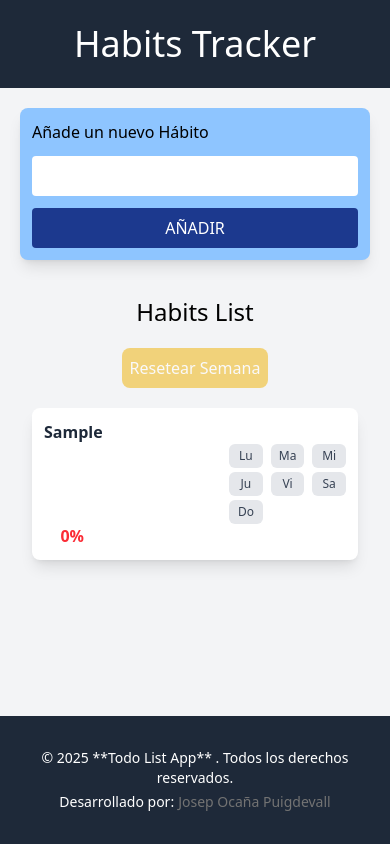
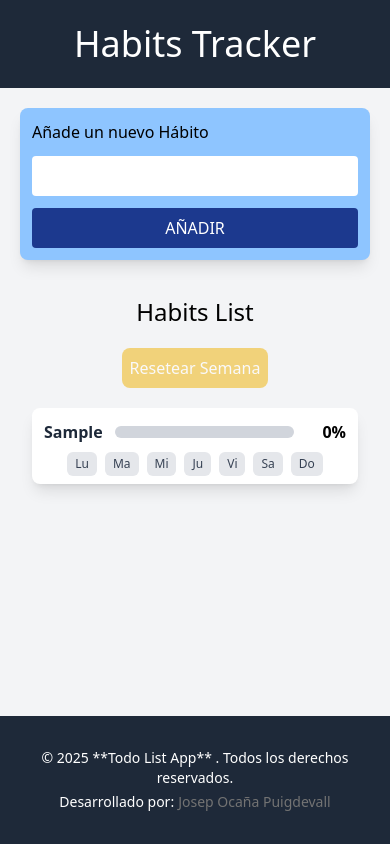
Before and after one commit to Josep-Ocana/habit-tracker, a React (Vite) app: page / in a window 390 px wide. Both pictures are taken after typing "Sample" into the empty fields and a click on the button "AÑADIR". Built offline with nearby package versions, Linux system fonts and the light colour scheme.

Commit message:
HabitList responsive

```diff
--- a/src/components/HabitList.tsx
+++ b/src/components/HabitList.tsx
@@ -35,6 +35,7 @@ const HabitList = () => {
             >
               Resetear Semana
             </button>
+
             <div>
               {state.habits.map((habit) => {
                 const completedDays = Object.values(habit.days).filter(
@@ -43,15 +44,52 @@ const HabitList = () => {
                 const percentage = Math.round((completedDays / 7) * 100);
 
                 return (
+                  // Carta
                   <div
-                    className="flex flex-col sm:flex-row sm:justify-between sm:items-center bg-white w-full p-3 mb-3 rounded-lg shadow-lg"
+                    className="bg-white w-full h-auto p-3 mb-3 rounded-lg shadow-lg"
                     key={habit.id}
                   >
-                    <p className="font-semibold text-gray-800">{habit.name}</p>
-                    <div className="ml-auto grid grid-cols-3 sm:grid-cols-7 gap-1">
+                    {/* FILA SUPERIOR */}
+                    <div className="flex items-center gap-3 mb-2">
+                      {/* Nombre Hábito */}
+                      <div className="max-w-150 overflow-x-auto scroll">
+                        <p className="font-semibold text-gray-800 whitespace-nowrap ">
+                          {habit.name}
+                        </p>
+                      </div>
+
+                      {/* Barra */}
+                      <div className="shrink-0 grow min-w-32 ml-auto ">
+                        <div className="w-full bg-gray-300 rounded-full h-3 ml-auto overflow-hidden">
+                          <div
+                            className={`h-full transition-all duration-500 ${
+                              percentage < 40
+                                ? "bg-red-500"
+                                : percentage < 70
+                                ? "bg-yellow-500"
+                                : "bg-green-500"
+                            }`}
+                            style={{ width: `${percentage}%` }}
+                          ></div>
+                        </div>
+                      </div>
+
+                      {/* % */}
+                      <span className="relative shrink-0 font-semibold w-10  text-right ">
+                        {percentage}%
+                        {percentage === 100 && (
+                          <span className="absolute top-6 right-1 animate-pulse text-2xl ">
+                            🔥
+                          </span>
+                        )}
+                      </span>
+                    </div>
+
+                    {/* Contenedor días semana */}
+                    <div className="flex flex-wrap justify-center h-5 gap-2">
                       {Object.entries(habit.days).map(([day, value]) => (
                         <button
-                          className={`ms-1 px-2 py-1 text-xs rounded-md transition ${
+                          className={` px-2 py-1 text-xs rounded-md transition shrink-0 ${
                             value
                               ? "bg-green-500 hover:bg-green-600 text-white"
                               : "bg-gray-200 text-gray-700 hover:bg-gray-300"
@@ -70,17 +108,6 @@ const HabitList = () => {
                         </button>
                       ))}
                     </div>
-                    <p
-                      className={`font-semibold w-10  text-right ${
-                        percentage < 40
-                          ? "text-red-500"
-                          : percentage < 70
-                          ? "text-yellow-500"
-                          : "text-green-500"
-                      }`}
-                    >
-                      {percentage}%
-                    </p>
                   </div>
                 );
               })}
```
